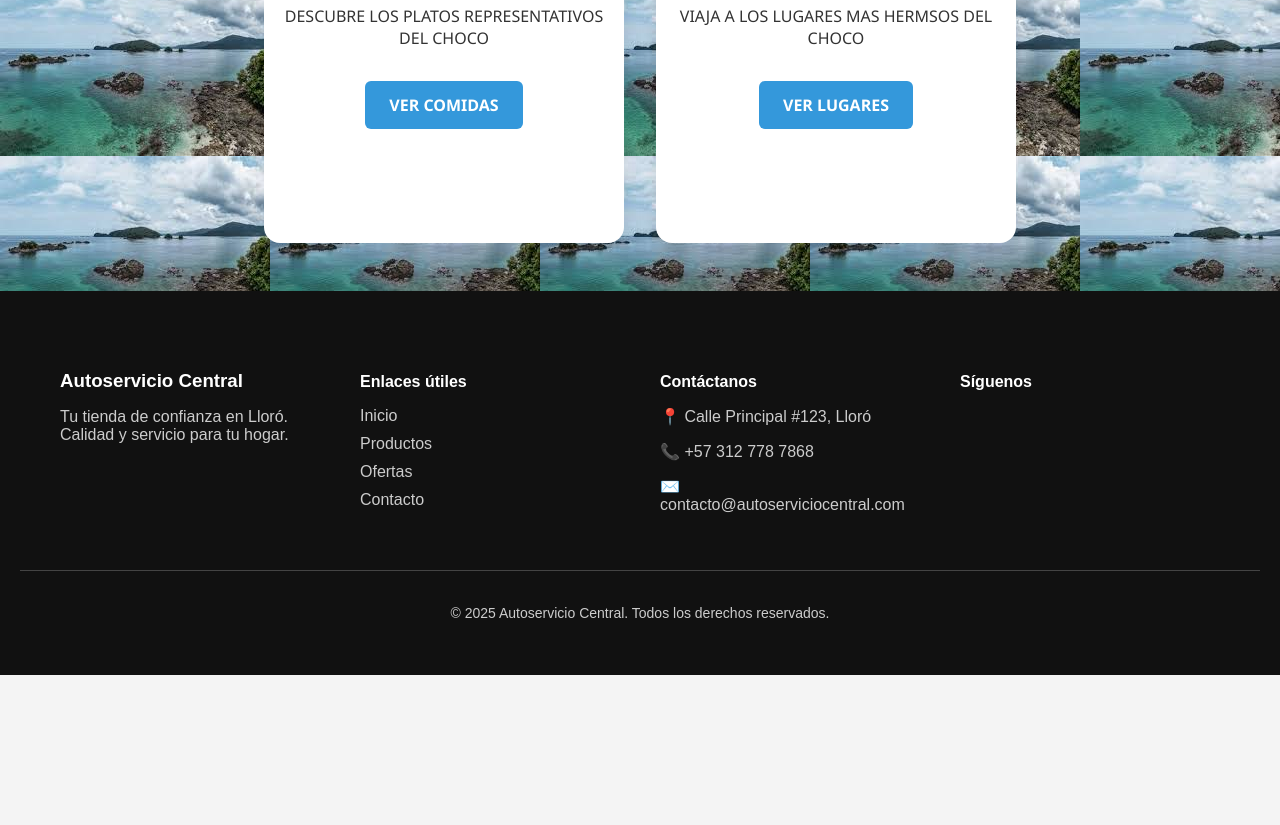
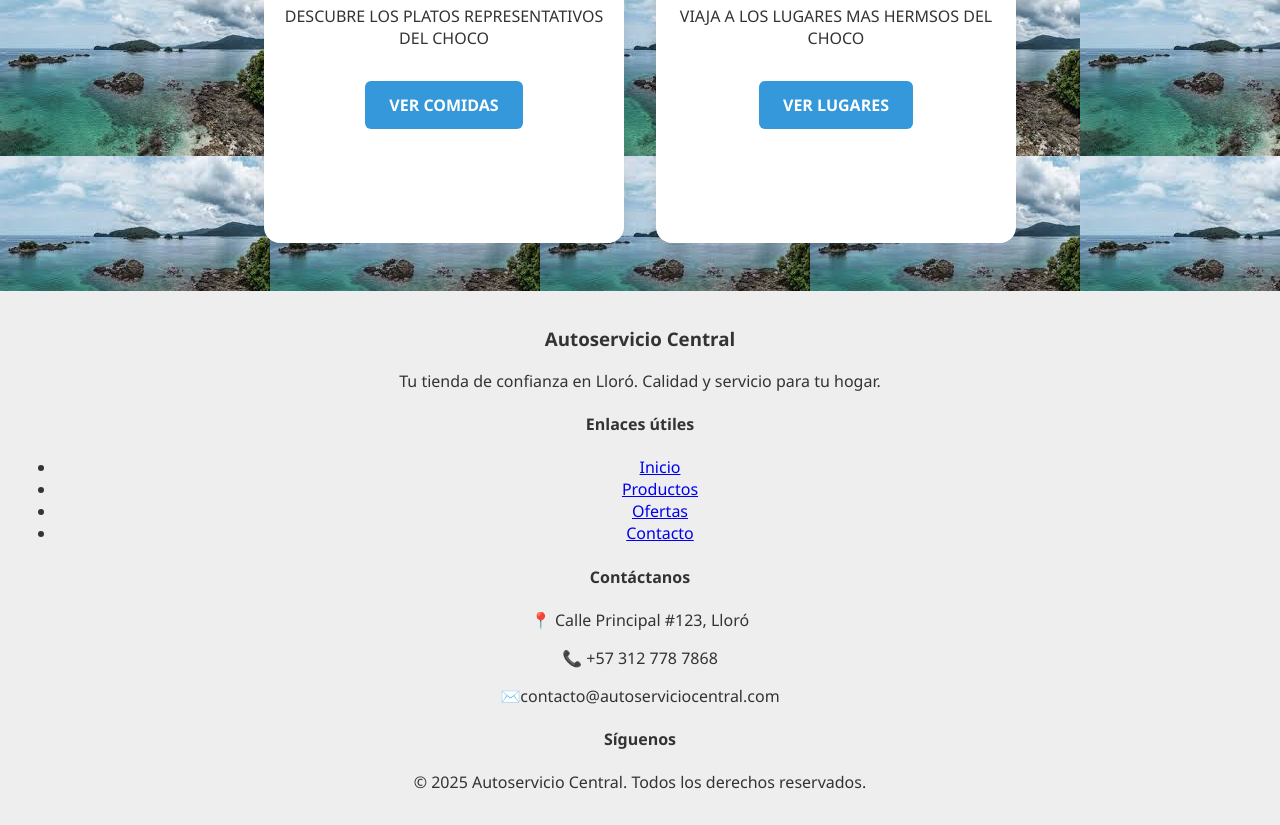
Before and after one commit to Jefersson1121/CHOQUITOUR, a plain HTML site: page index.html in a window 1280 px wide. Shown: the part 607-1432 px from the top of the page. Before the commit the page ends 1282 px from the top, so only its background shows below. Drawn offline with Linux system fonts and the light colour scheme.

Commit message:
Update styles.css

```diff
--- a/styles.css
+++ b/styles.css
@@ -117,65 +117,9 @@ body {
   .btn:hover {
     background-color: #1d6fa5;
   }
-  .footer {
-  background-color: #111;
-  color: #ccc;
-  padding: 40px 20px;
-  font-family: 'Poppins', sans-serif;
-}
-  .footer-container {
-  display: flex;
-  flex-wrap: wrap;
-  justify-content: space-between;
-  max-width: 1200px;
-  margin: auto;
-}
-
-.footer-section {
-  flex: 1 1 200px;
-  margin: 20px;
-}
-
-.footer-section h3,
-.footer-section h4 {
-  color: #fff;
-  margin-bottom: 15px;
-}
-
-.footer-section ul {
-  list-style: none;
-  padding: 0;
-}
-
-.footer-section ul li {
-  margin-bottom: 10px;
-}
-
-.footer-section ul li a {
-  color: #ccc;
-  text-decoration: none;
-  transition: color 0.3s;
-}
-
-.footer-section ul li a:hover {
-  color: #fff;
-}
-
-.social-icons a {
-  color: #ccc;
-  margin-right: 15px;
-  font-size: 20px;
-  transition: color 0.3s;
-}
-
-.social-icons a:hover {
-  color: #fff;
-}
-
-.footer-bottom {
-  text-align: center;
-  padding-top: 20px;
-  border-top: 1px solid #444;
-  margin-top: 20px;
-  font-size: 14px;
-}
+ footer {
+    text-align: center;
+    padding: 1rem;
+    background: #eee;
+    margin-top: auto;
+  }
```
